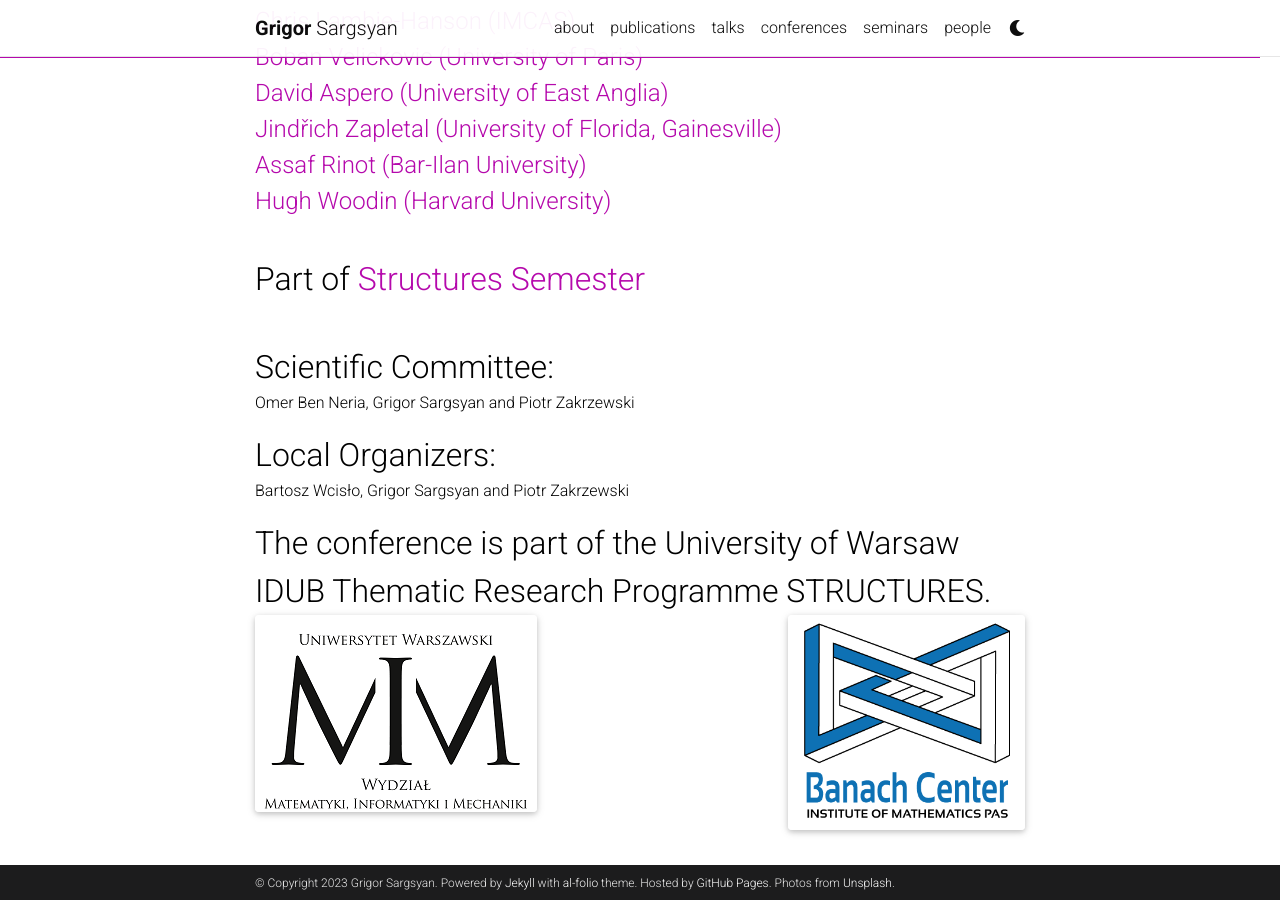
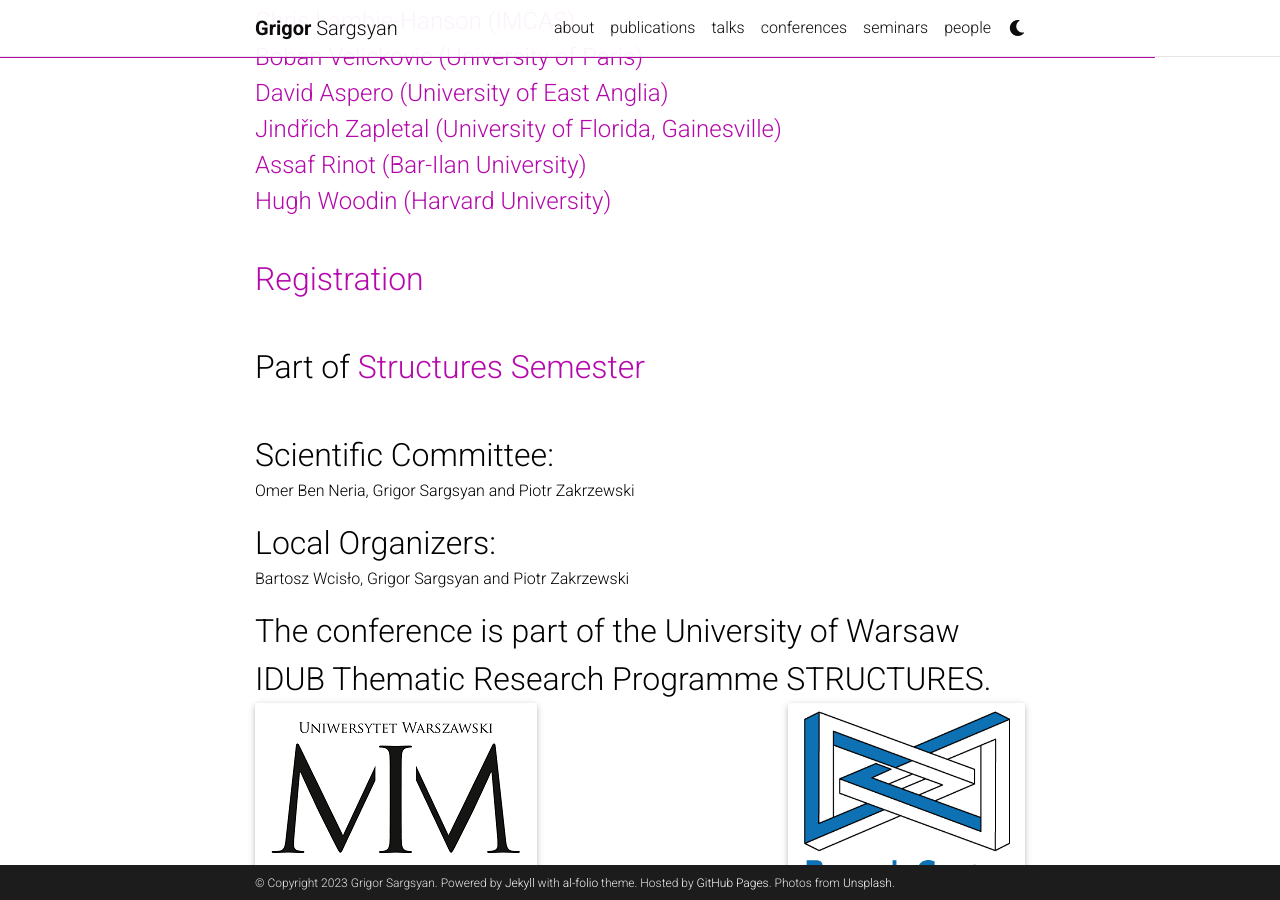
Before and after one commit to grigorsarg/grigorsarg.github.io, a Jekyll site: the page built from _projects/Perspectives.md, in a window 1280 px wide and 900 px high, scrolled down 955 px. Built offline with Jekyll 4.4.1, drawn with Linux system fonts in a browser that asks for light colours; full-size pictures stand in for the smaller copies a plugin makes; comment, search, counter and statistics services are not loaded; a style sheet for code colours, icons or effects is not loaded.

Commit message:
Update Perspectives.md

```diff
--- a/_projects/Perspectives.md
+++ b/_projects/Perspectives.md
@@ -32,6 +32,8 @@
 <a href="https://www.assafrinot.com/">Assaf Rinot (Bar-Ilan University) </a><br>
 <a href="https://philosophy.fas.harvard.edu/people/w-hugh-woodin">Hugh Woodin (Harvard University) </a> <br><br></font>
 
+<font size="+3">  <a href="https://docs.google.com/forms/d/e/1FAIpQLSccN6wVV36sXrM9sRT53cpYjMWZ64BV7FQP5FbiwIxd_e7pJg/viewform?usp=pp_url">Registration</a></font> <br>
+
 <font size="+3"> Part of <a href="https://www.impan.pl/en/activities/banach-center/conferences/23-simons-08">Structures Semester</a></font> <br>
 
 <font size="+3"> Scientific Committee:</font> Omer Ben Neria, Grigor Sargsyan and Piotr Zakrzewski <br>
```
